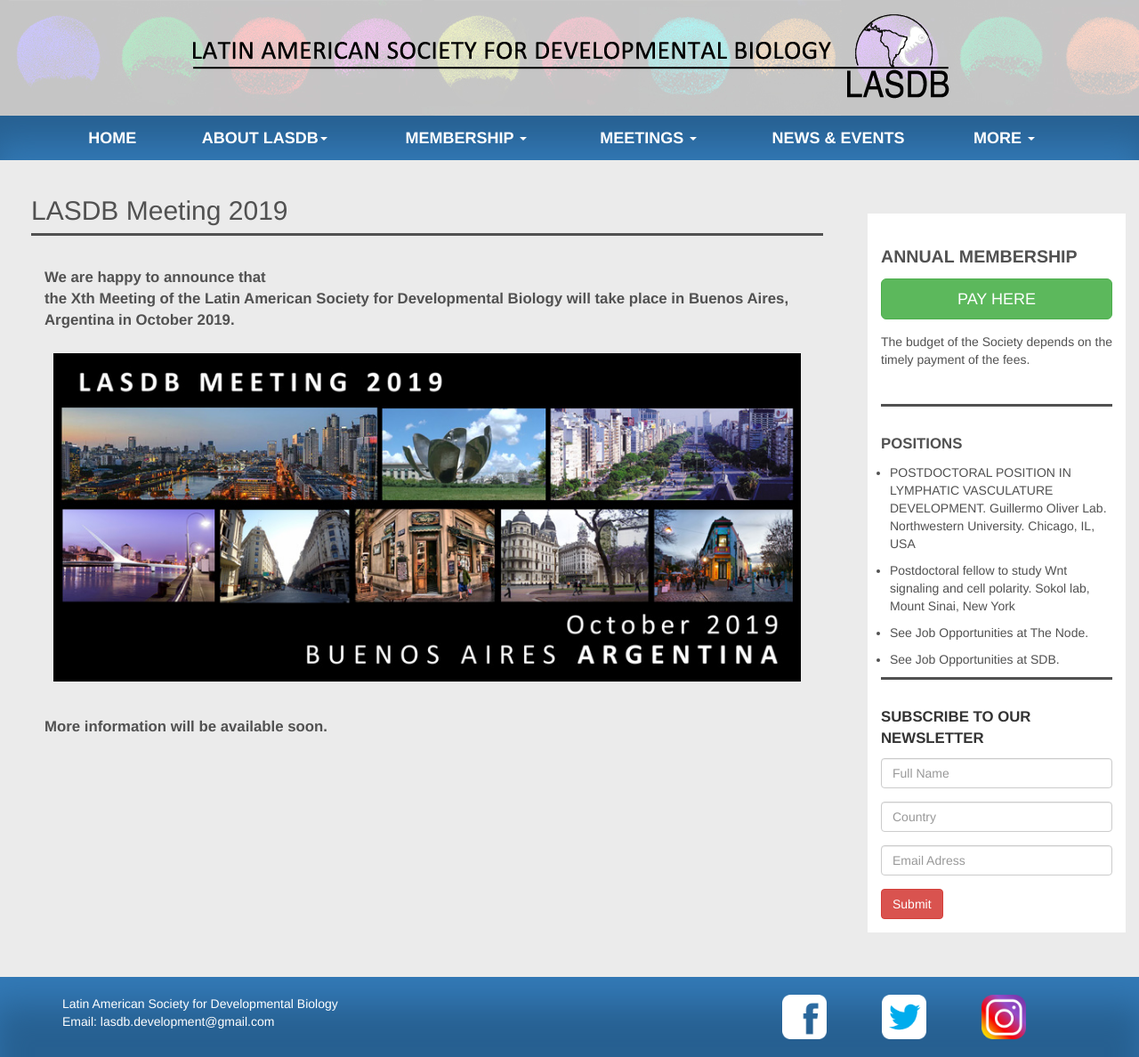
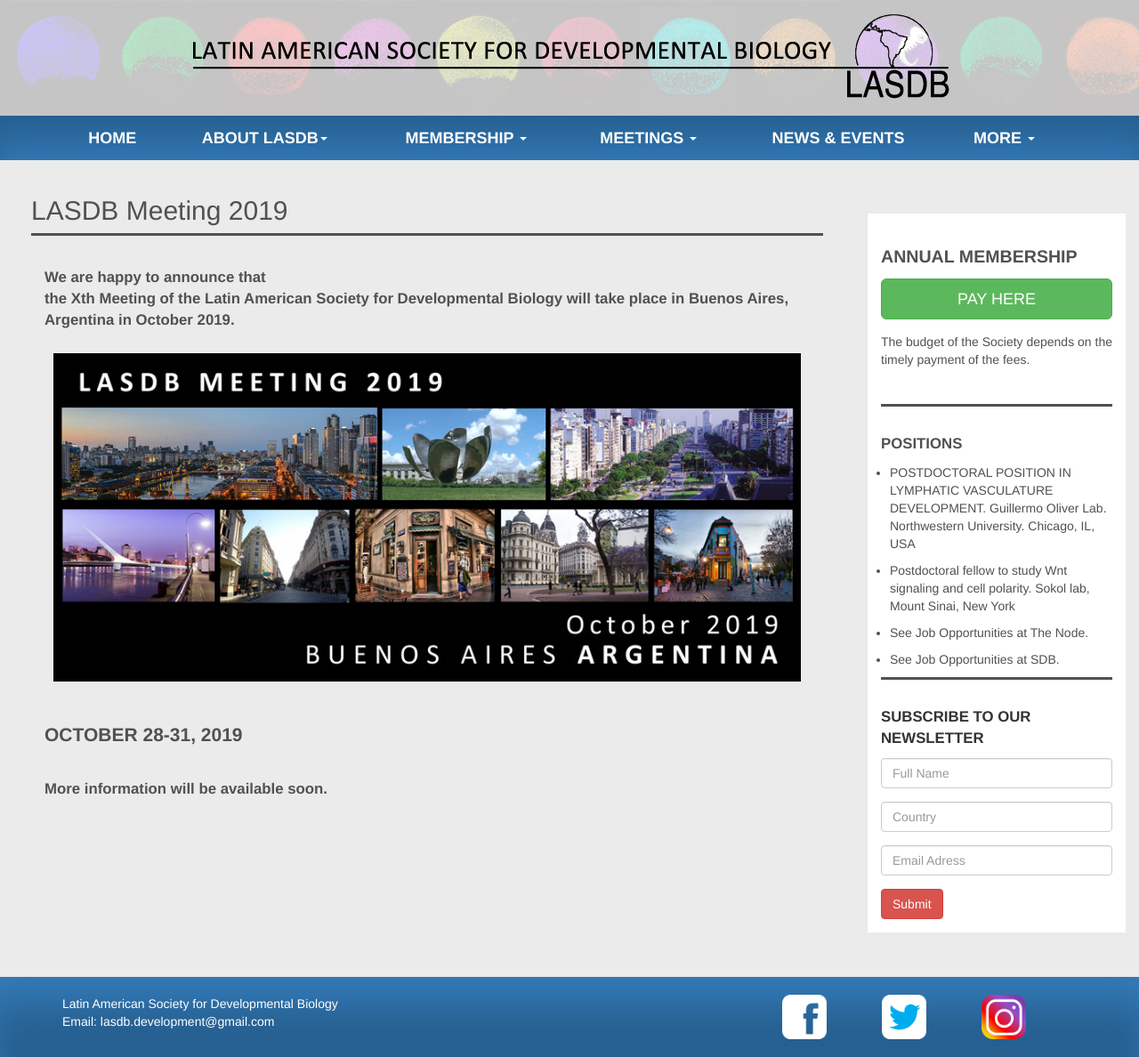
Before and after one commit to lasdb/lasdb.github.io, a Jekyll site: the page built from pages/lasdb2019.html, in a window 1280 px wide. Shown: the whole page at 89% size. Built offline with Jekyll 4.4.1, drawn with Linux system fonts in a browser that asks for light colours; nearby versions of some CDN libraries.

Commit message:
Update lasdb2019.html

```diff
--- a/pages/lasdb2019.html
+++ b/pages/lasdb2019.html
@@ -12,6 +12,7 @@
         <div class="panel-body" style="padding-left:20;">
             <img src="{{site.baseurl}}/img/carrousel-BA2019oct.jpg" class="img-BA2019 img-responsive" style=""/>
         </div>
+        <p style="font-weight:bold; font-size: 1.5em;">  <br> OCTOBER 28-31, 2019 </p>
         <p style="font-weight:bold; font-size: 1.2em;">  <br> More information will be available soon. </p>
 
     </div>
```
